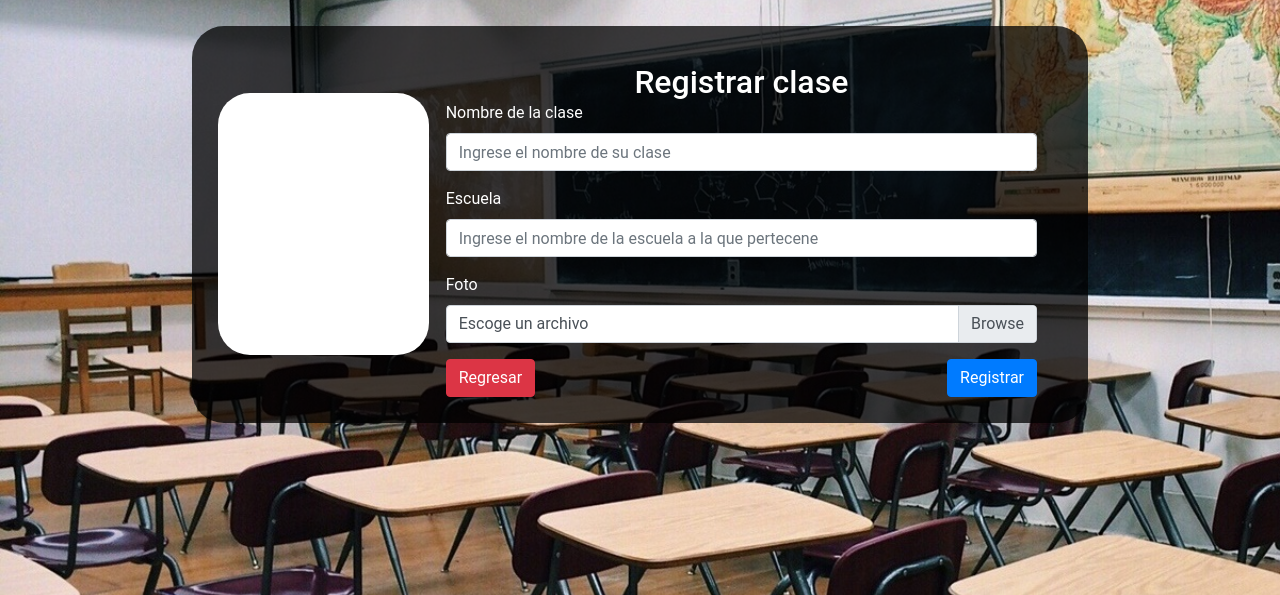
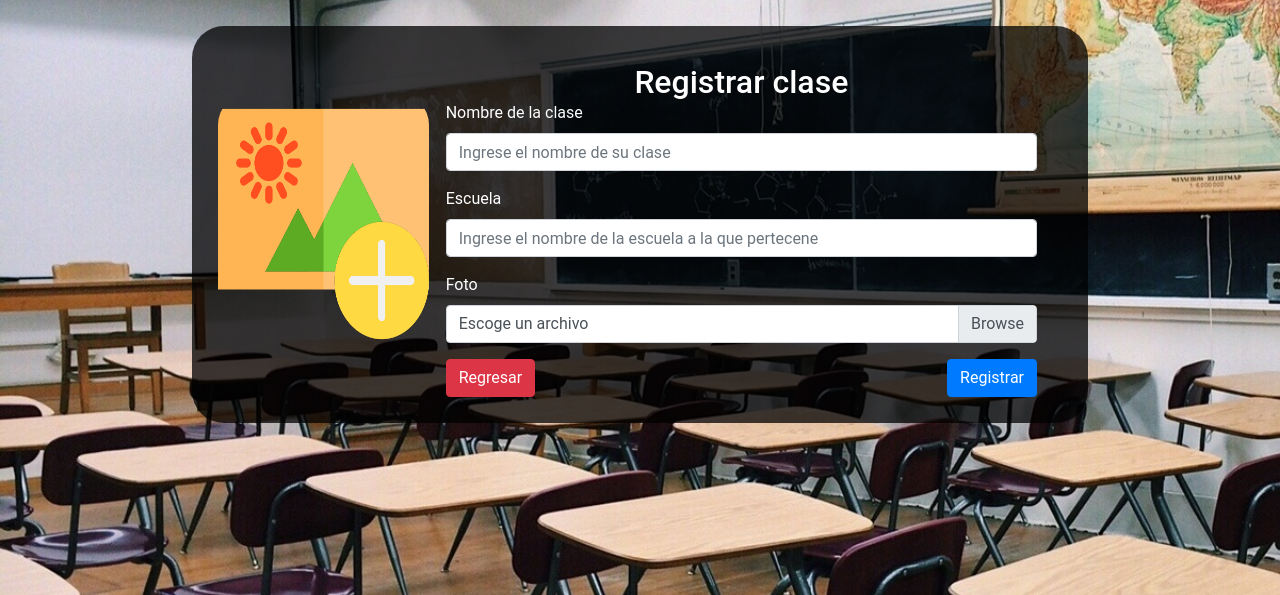
Before and after one commit to codeChinoUV/RETALI, a Django app: page /registro_clase/ in a window 1280 px wide. Shown: the part 55-650 px from the top of the page. Run offline with Django 3.2, Linux system fonts and the light colour scheme; the visitor is signed in with stand-in values (Sample User, id 1); parts of the project's set-up code (start-up, migrations or seed data) failed here and were passed over; some libraries are stand-ins or nearby versions.

Commit message:
Se termina de crear la vista de registro clase

```diff
--- a/static/clases/registro-clase/estilos/registro-clase.css
+++ b/static/clases/registro-clase/estilos/registro-clase.css
@@ -11,7 +11,7 @@
     display: block;
     float: left;
     width: 25%;
-    background-color: white;
+    background-size: cover;
     margin-right: 2%;
     border-radius: 2rem;
     margin-top: 5%;
--- a/static/clases/registro-clase/scripts/registro-clase.js
+++ b/static/clases/registro-clase/scripts/registro-clase.js
@@ -1,4 +1,4 @@
-import {validar_tamanio, validar_tamanio_campo} from "../../../scripts/validaciones.js";
+import { validar_tamanio_campo} from "../../../scripts/validaciones.js";
 
 function validarCampoNombre(){
     let tamanio_maximo = 120;
--- a/templates/RegistroClase.html
+++ b/templates/RegistroClase.html
@@ -6,8 +6,7 @@
 {% endblock %}
 {% block cuerpo %}
     <div id="formulario_registro_clase" class="formulario_registro">
-        <div id="imagen-seleccionada">
-        </div>
+        <img id="imagen-seleccionada" src="{% static 'clases/registro-clase/imagenes/AgregarImagen.png' %}">
         <div id="campos-formulario">
             <h2>Registrar clase</h2>
             <form method="POST">
@@ -30,7 +29,7 @@
                     </div>
                 </div>
                 <button class="btn btn-danger">Regresar</button>
-                <input type="submit" class="btn btn-primary" value="Registrar">
+                <input type="button" id="btn-registrar" class="btn btn-primary" value="Registrar">
             </form>
         </div>
     </div>
```
Also changed, not shown: static/clases/registro-clase/imagenes/AgregarImagen.png (added).
